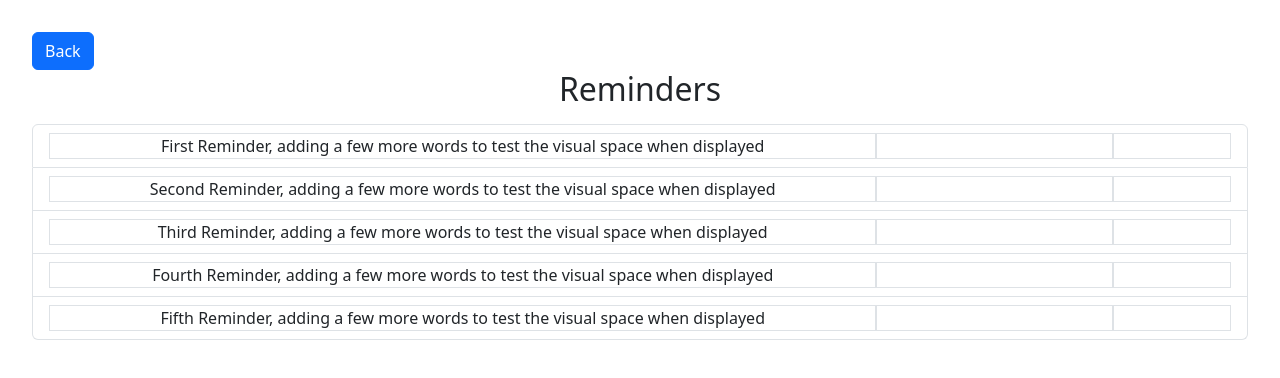
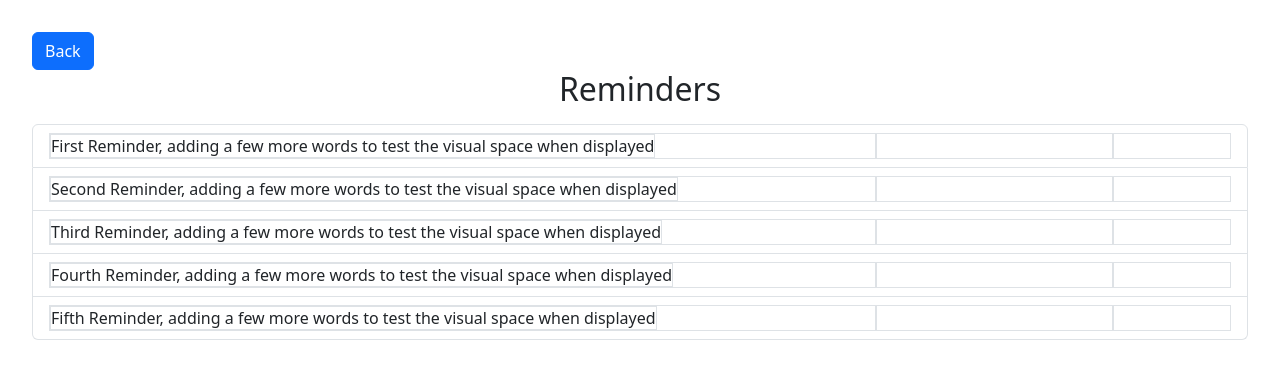
Before and after one commit to Pantaleon-Arkady/React-FrontEnd, a React (Vite) app: page /reminder-app in a window 1280 px wide. Shown: the top 378 px of the page. Built offline with nearby package versions, Linux system fonts and the light colour scheme.

Commit message:
reminder text align, apparently when adding display flex it also affects the child tags inheriting the flex items styles like centering what is inside...

```diff
--- a/src/ReminderList.jsx
+++ b/src/ReminderList.jsx
@@ -6,8 +6,8 @@ function ReminderList({ reminders }) {
         <ul className="list-group mt-3">
             {reminders.map(reminder => (
                 <li className="list-group-item d-flex">
-                    <div className="reminders_text border">
-                        <span>
+                    <div className="reminders_text border text-start">
+                        <span className="border">
                             {reminder.text}
                         </span>
                     </div>
```
